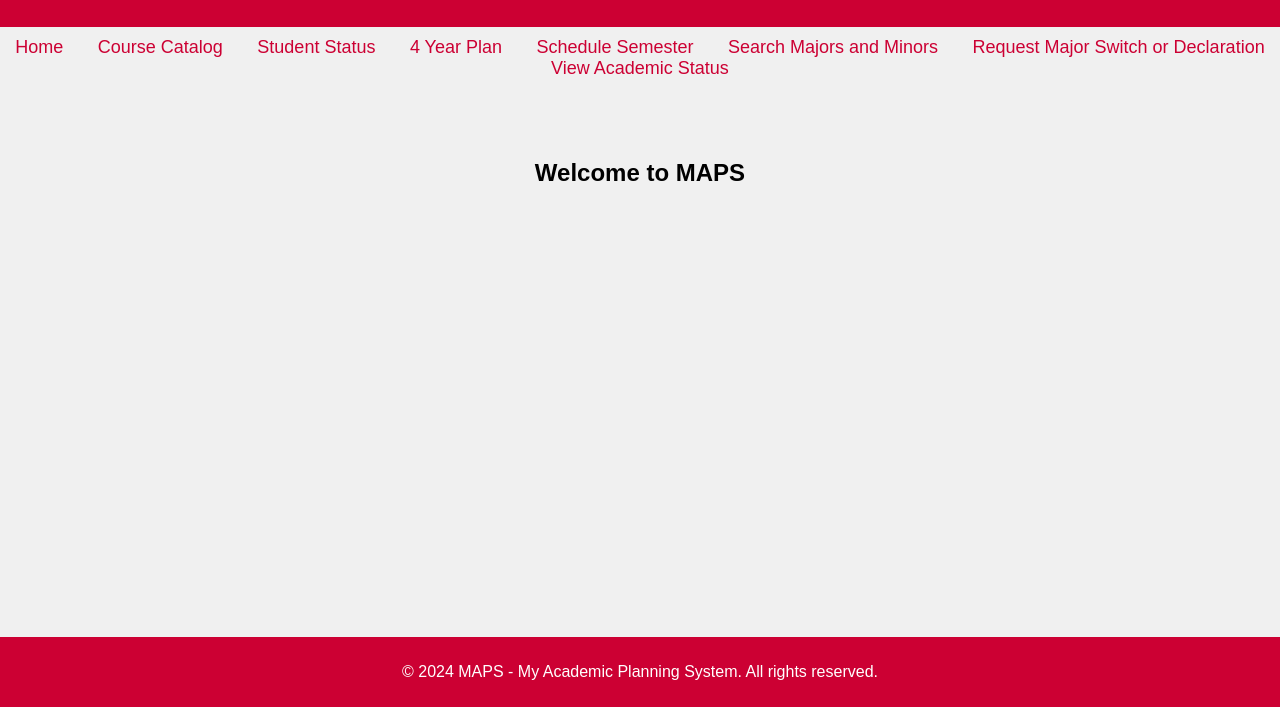
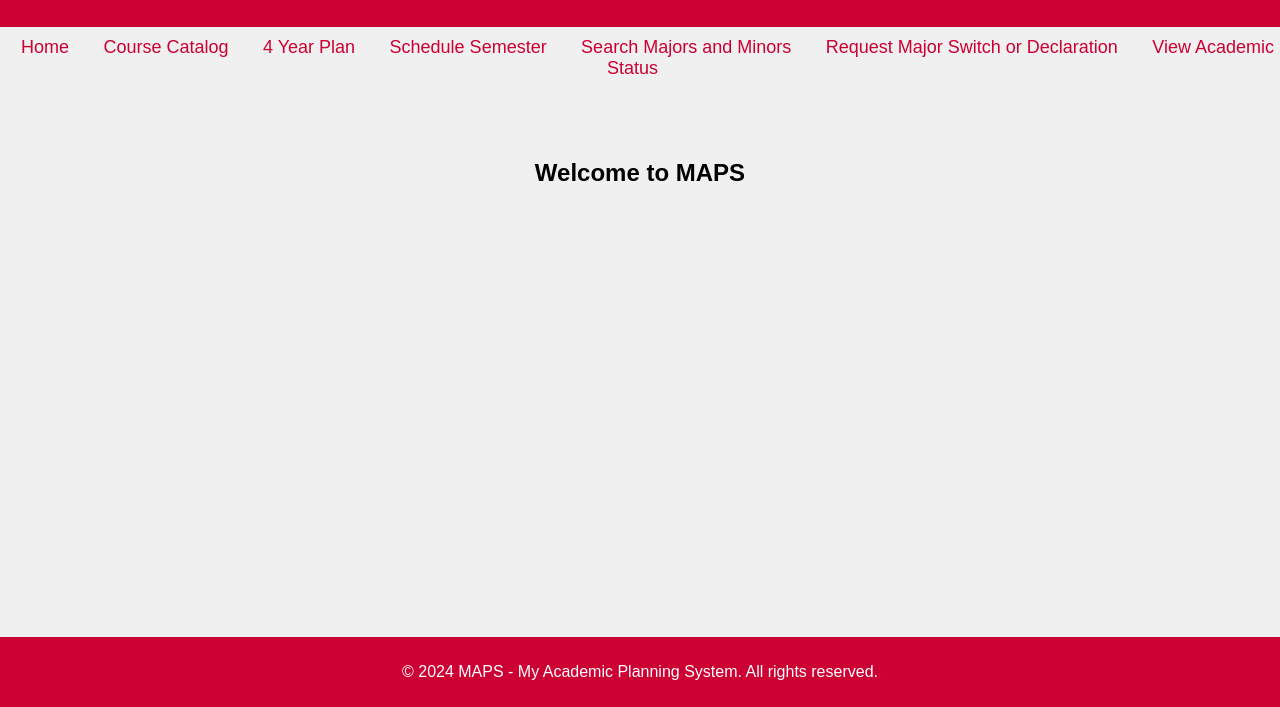
Before and after one commit to MSchmidtRU/RU_CollegePlanner, a website: page public/index.html in a window 1280 px wide. Shown: the part 93-800 px from the top of the page. Drawn offline with Linux system fonts and the light colour scheme.

Commit message:
Update index.html

```diff
--- a/public/index.html
+++ b/public/index.html
@@ -66,7 +66,6 @@
   <nav>
     <a href="index.html">Home</a>
     <a href="course_catalog.html">Course Catalog</a>
-    <a href="student_status.html">Student Status</a>
     <a href="four_year_plan.html">4 Year Plan</a>
     <a href="schedule_semester.html">Schedule Semester</a>
     <a href="search_majors_minors.html">Search Majors and Minors</a>
```
